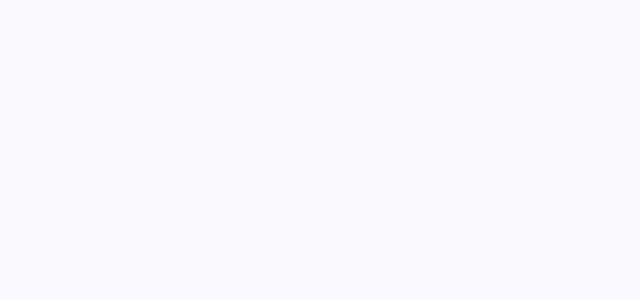
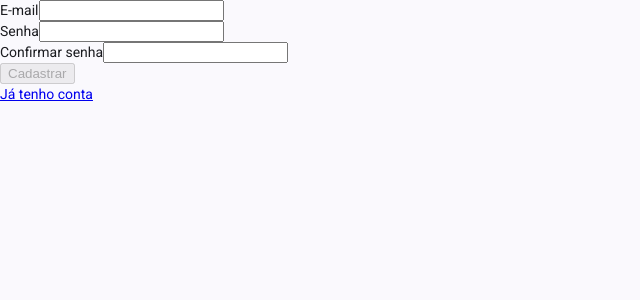
Before and after one commit to Gabriel-Saint/fleet-manager, an Angular app: page /cadastro in a window 1280 px wide. Before the commit this address led to /. Shown: the top 300 px of the page, without its empty margins (0-640 px from the left). Built offline with nearby package versions, Linux system fonts and the light colour scheme.

Commit message:
feat: validator de senhas iguais usando o padrão factory e componente de cadastro

```diff
--- a/src/app/app.routes.ts
+++ b/src/app/app.routes.ts
@@ -6,6 +6,11 @@ export const routes: Routes = [
     path: 'login',
     loadComponent: () => import('./components/login/login')
       .then(c => c.Login)
+  },
+  {
+    path: 'cadastro',
+    loadComponent: () => import('./components/cadastro/cadastro')
+      .then(c => c.Cadastro)
   },
   {
     path: 'veiculos',
--- /dev/null
+++ b/src/app/components/cadastro/cadastro.html
@@ -0,0 +1,40 @@
+@if (sucesso()) {
+  <p>Cadastro criado! Verifique seu e-mail para confirmar.</p>
+  <a routerLink="/login">Ir para o login</a>
+} @else {
+  <form [formGroup]="form" (ngSubmit)="cadastrar()">
+    <div>
+      <label for="email">E-mail</label>
+      <input id="email" type="email" formControlName="email" />
+      @if (form.get('email')?.invalid && form.get('email')?.touched) {
+        <span>E-mail inválido</span>
+      }
+    </div>
+
+    <div>
+      <label for="senha">Senha</label>
+      <input id="senha" type="password" formControlName="senha" />
+      @if (form.get('senha')?.invalid && form.get('senha')?.touched) {
+        <span>Senha deve ter no mínimo 6 caracteres</span>
+      }
+    </div>
+
+    <div>
+      <label for="confirmarSenha">Confirmar senha</label>
+      <input id="confirmarSenha" type="password" formControlName="confirmarSenha" />
+      @if (form.hasError('camposIguais') && form.get('confirmarSenha')?.touched) {
+        <span>As senhas não conferem</span>
+      }
+    </div>
+
+    @if (erro()) {
+      <p>{{ erro() }}</p>
+    }
+
+    <button type="submit" [disabled]="form.invalid || salvando()">
+      {{ salvando() ? 'Cadastrando...' : 'Cadastrar' }}
+    </button>
+  </form>
+
+  <a routerLink="/login">Já tenho conta</a>
+}
--- /dev/null
+++ b/src/app/components/cadastro/cadastro.ts
@@ -0,0 +1,44 @@
+import { ChangeDetectionStrategy, Component, inject, signal } from '@angular/core'
+import { ReactiveFormsModule, FormGroup, FormControl, Validators } from '@angular/forms'
+import { RouterLink } from '@angular/router'
+import { Auth } from '../../services/auth'
+import { camposIguaisValidator } from '../../validators/campos-iguais'
+
+@Component({
+  selector: 'app-cadastro',
+  imports: [ReactiveFormsModule, RouterLink],
+  templateUrl: './cadastro.html',
+  styleUrl: './cadastro.scss',
+  changeDetection: ChangeDetectionStrategy.OnPush
+})
+export class Cadastro {
+  private auth = inject(Auth)
+
+  protected readonly erro = signal('')
+  protected readonly sucesso = signal(false)
+  protected readonly salvando = signal(false)
+
+  protected readonly form = new FormGroup({
+    email: new FormControl('', [Validators.required, Validators.email]),
+    senha: new FormControl('', [Validators.required, Validators.minLength(6)]),
+    confirmarSenha: new FormControl('', [Validators.required])
+  }, { validators: camposIguaisValidator('senha', 'confirmarSenha') })
+
+  protected cadastrar(): void {
+    if (this.form.invalid) return
+
+    this.salvando.set(true)
+    const { email, senha } = this.form.value
+
+    this.auth.cadastrar(email!, senha!).subscribe({
+      next: ({ error }) => {
+        this.salvando.set(false)
+        if (error) {
+          this.erro.set('Erro ao cadastrar: ' + error.message)
+          return
+        }
+        this.sucesso.set(true)
+      }
+    })
+  }
+}
--- a/src/app/components/login/login.html
+++ b/src/app/components/login/login.html
@@ -21,3 +21,5 @@
 
   <button type="submit" [disabled]="form.invalid">Entrar</button>
 </form>
+
+<a routerLink="/cadastro">Criar conta</a>
--- a/src/app/components/login/login.ts
+++ b/src/app/components/login/login.ts
@@ -1,11 +1,11 @@
 import { ChangeDetectionStrategy, Component, inject, signal } from '@angular/core'
 import { ReactiveFormsModule, FormGroup, FormControl, Validators } from '@angular/forms'
-import { Router } from '@angular/router'
+import { Router, RouterLink } from '@angular/router'
 import { Auth } from '../../services/auth'
 
 @Component({
   selector: 'app-login',
-  imports: [ReactiveFormsModule],
+  imports: [ReactiveFormsModule, RouterLink],
   templateUrl: './login.html',
   styleUrl: './login.scss',
   changeDetection: ChangeDetectionStrategy.OnPush
--- /dev/null
+++ b/src/app/validators/campos-iguais.ts
@@ -0,0 +1,9 @@
+import { AbstractControl, ValidationErrors, ValidatorFn } from '@angular/forms'
+
+export function camposIguaisValidator(campoA: string, campoB: string): ValidatorFn {
+  return (grupo: AbstractControl): ValidationErrors | null => {
+    const a = grupo.get(campoA)?.value
+    const b = grupo.get(campoB)?.value
+    return a === b ? null : { camposIguais: true }
+  }
+}
```
Also changed, not shown: src/app/components/cadastro/cadastro.scss (added), 2 other files (tests, documents, lock files or other folders).
